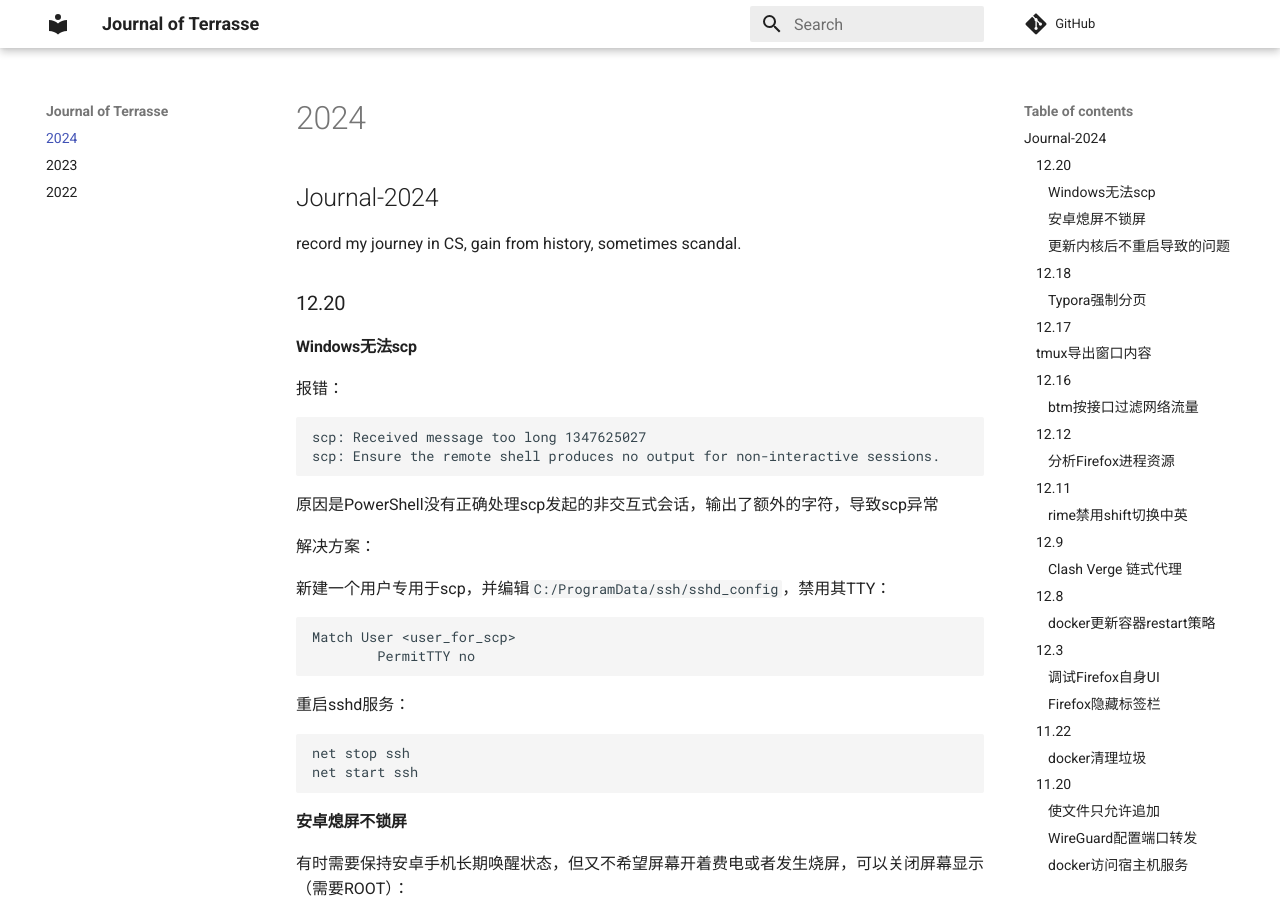
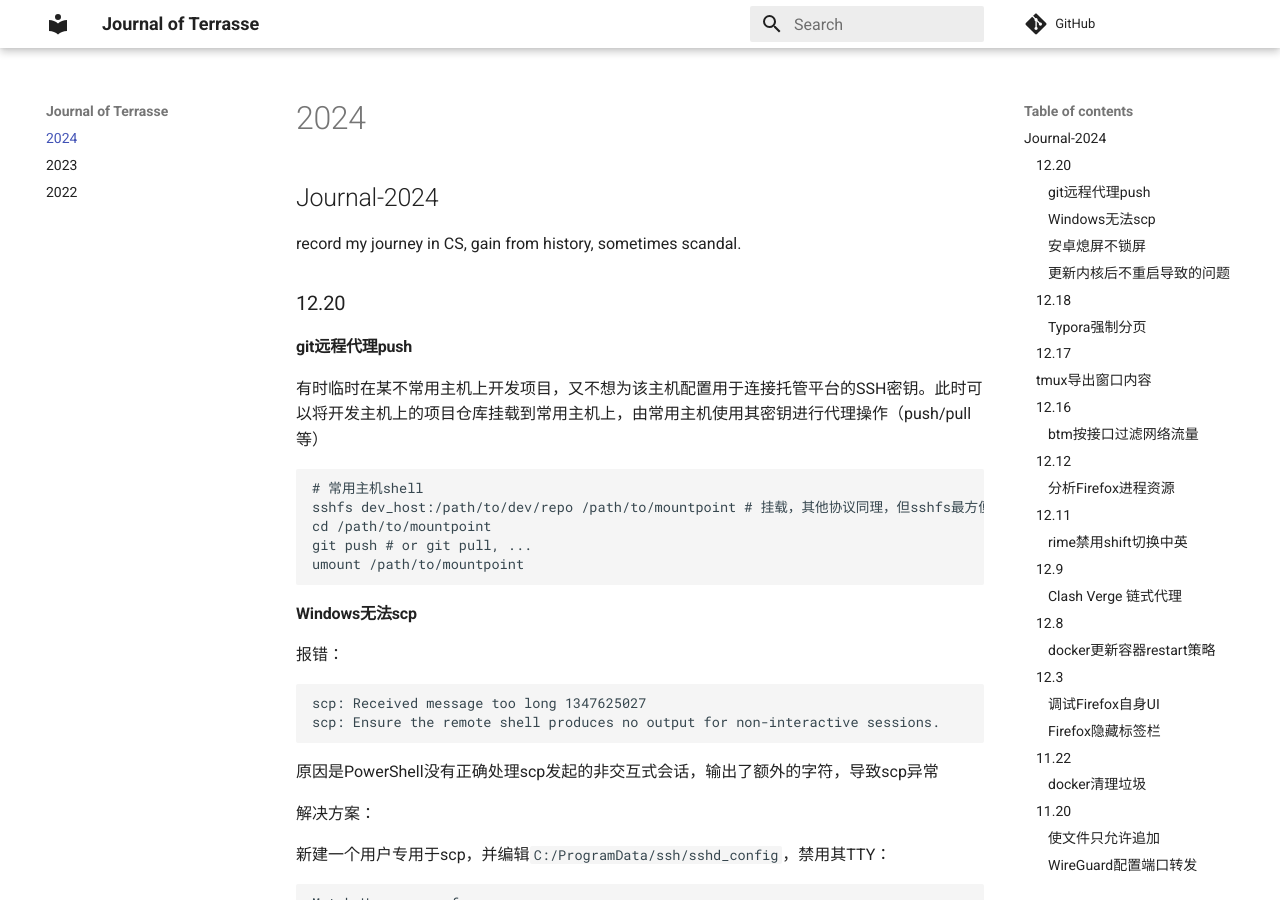
Before and after one commit to Jerry-Terrasse/journal, an MkDocs documentation site: the page built from docs/2024.md, in a window 1280 px wide and 900 px high. Built offline with MkDocs 1.6.1 and Material for MkDocs 9.7.7, drawn with Linux system fonts in a browser that asks for light colours; comment, search, counter and statistics services are not loaded.

Commit message:
update (Fri Dec 20 11:03:41 PM CST 2024)

````diff
--- a/docs/2024.md
+++ b/docs/2024.md
@@ -3,6 +3,18 @@
 record my journey in CS, gain from history, sometimes scandal.
 
 ### 12.20
+
+#### git远程代理push
+
+有时临时在某不常用主机上开发项目，又不想为该主机配置用于连接托管平台的SSH密钥。此时可以将开发主机上的项目仓库挂载到常用主机上，由常用主机使用其密钥进行代理操作（push/pull等）
+
+```shell
+# 常用主机shell
+sshfs dev_host:/path/to/dev/repo /path/to/mountpoint # 挂载，其他协议同理，但sshfs最方便
+cd /path/to/mountpoint
+git push # or git pull, ...
+umount /path/to/mountpoint
+```
 
 #### Windows无法scp
 
````
